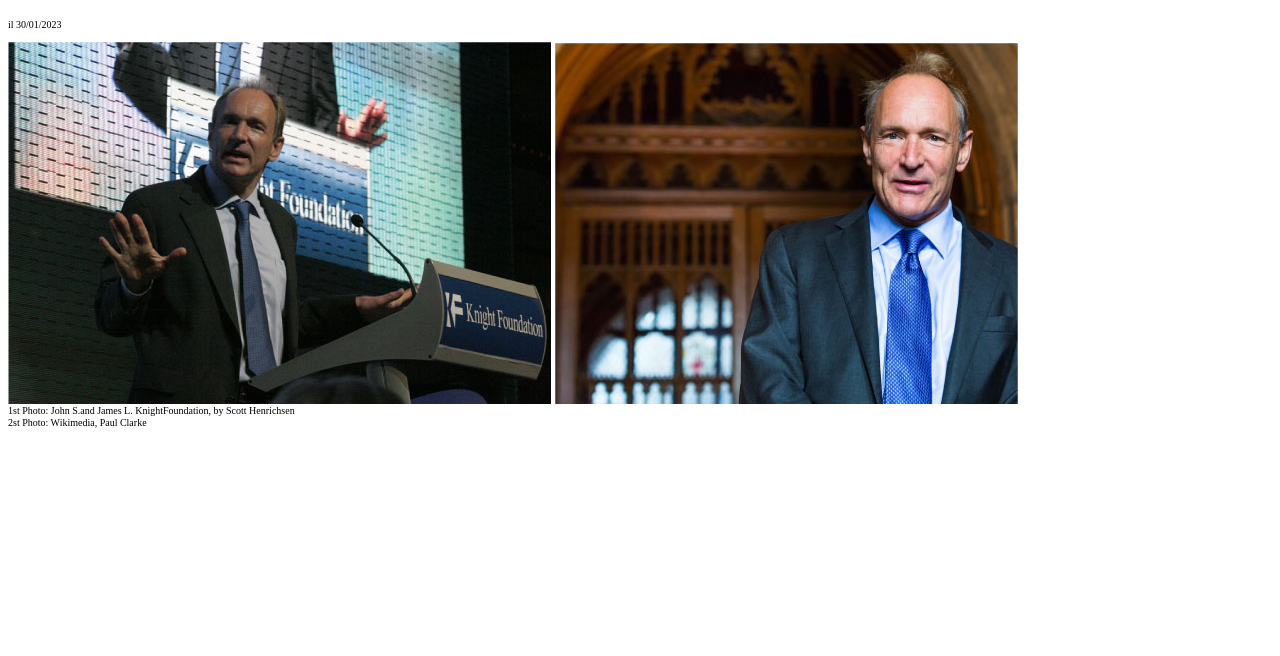
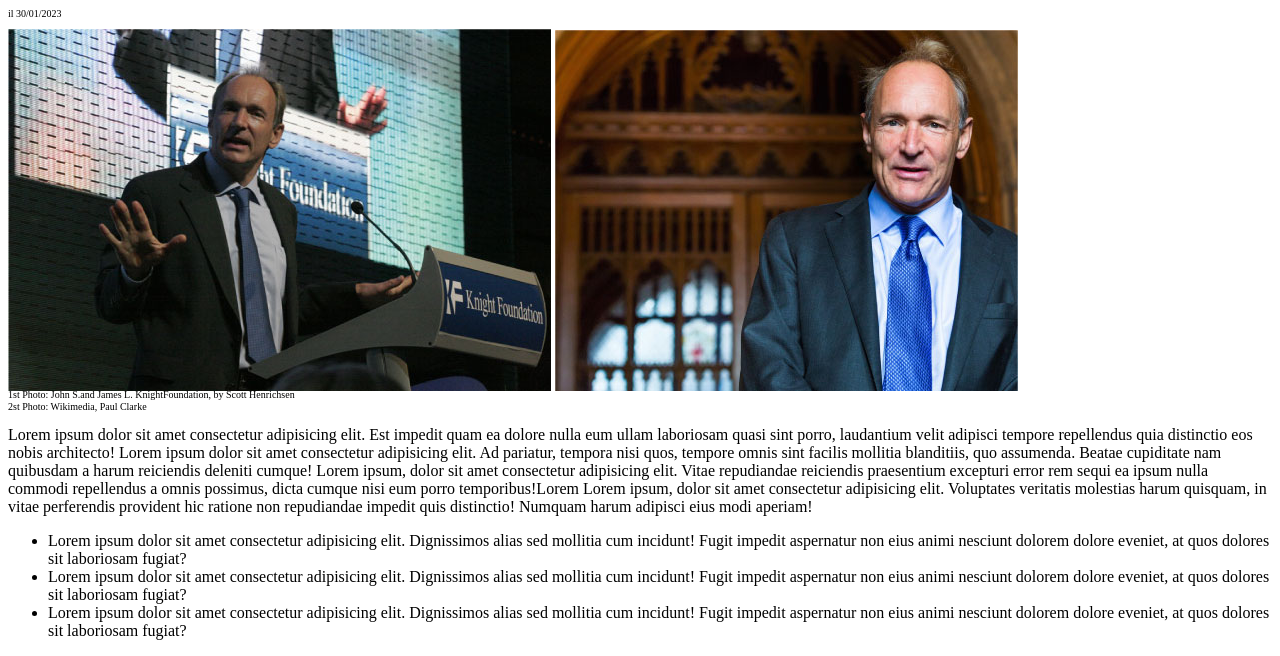
Before and after one commit to MarioBlasi/assests_booleaner, a plain HTML site: page index.html in a window 1280 px wide. Shown: the part 167-823 px from the top of the page. Drawn offline with Linux system fonts and the light colour scheme.

Commit message:
section 2

```diff
--- a/css/style.css
+++ b/css/style.css
@@ -1,12 +1,4 @@
-
-body {
-    min-height: 100vh;
-    font-size: 100%;
-    line-height: 1.5;
-    text-rendering: optimizeSpeed;
-    overflow-x: hidden;
-}
-
+/*HEADER*/
 header{
     background-image: url(/img/pattern.png);
     background-size:20%;
@@ -32,7 +24,7 @@ header{
     left: 11%;
     font-family: 'Courier New', Courier, monospace;
 }
-
+/*NAV*/
 #big_title{
 }
 
--- a/index.html
+++ b/index.html
@@ -9,7 +9,7 @@
 </head>
 <body>
 
-    <!-- NAV -->
+    <!-- HEADER -->
     <header>
         <div>
             <h4 id="small_title">The</h4>
@@ -17,7 +17,7 @@
         </div>
     </header>
 
-    <!-- HEADER -->
+    <!-- NAV -->
     <nav>
         <div>
             <h1 id="big_title">Internet deve essere al sevizio del "bene pubblico": il manifesto di tim Berners-Lee</h1>
@@ -40,7 +40,29 @@
             </div>
         </section>
         <!-- SECTION 2  -->
+        <section>
+            <div>
+                <p>Lorem ipsum dolor sit amet consectetur adipisicing elit. Est impedit quam ea dolore nulla eum ullam laboriosam quasi sint porro,
+                   laudantium velit adipisci tempore repellendus quia distinctio eos nobis architecto! Lorem ipsum dolor sit amet consectetur adipisicing elit.
+                   Ad pariatur, tempora nisi quos, tempore omnis sint facilis mollitia blanditiis, quo assumenda. Beatae cupiditate nam quibusdam a harum reiciendis deleniti cumque! Lorem ipsum,
+                   dolor sit amet consectetur adipisicing elit. Vitae repudiandae reiciendis praesentium excepturi error rem sequi ea ipsum nulla commodi repellendus a omnis possimus, dicta cumque nisi eum porro temporibus!Lorem Lorem ipsum, dolor sit amet consectetur adipisicing elit. Voluptates veritatis molestias harum quisquam,
+                   in vitae perferendis provident hic ratione non repudiandae impedit quis distinctio! Numquam harum adipisci eius modi aperiam!
+                </p>
+            </div>
+            <div>
+                <ul>
+                    <li>Lorem ipsum dolor sit amet consectetur adipisicing elit. Dignissimos alias sed mollitia cum incidunt! Fugit impedit aspernatur non eius animi nesciunt dolorem dolore eveniet, at quos dolores sit laboriosam fugiat?</li>
+                    <li>Lorem ipsum dolor sit amet consectetur adipisicing elit. Dignissimos alias sed mollitia cum incidunt! Fugit impedit aspernatur non eius animi nesciunt dolorem dolore eveniet, at quos dolores sit laboriosam fugiat?</li>
+                    <li>Lorem ipsum dolor sit amet consectetur adipisicing elit. Dignissimos alias sed mollitia cum incidunt! Fugit impedit aspernatur non eius animi nesciunt dolorem dolore eveniet, at quos dolores sit laboriosam fugiat?</li>
+                </ul>
+            </div>
+        </section>
+        <!-- SECTION 3 -->
+        <section>
+            <div>
 
+            </div>
+        </section>
     </main>
 
     <!-- FOOTER -->
```
